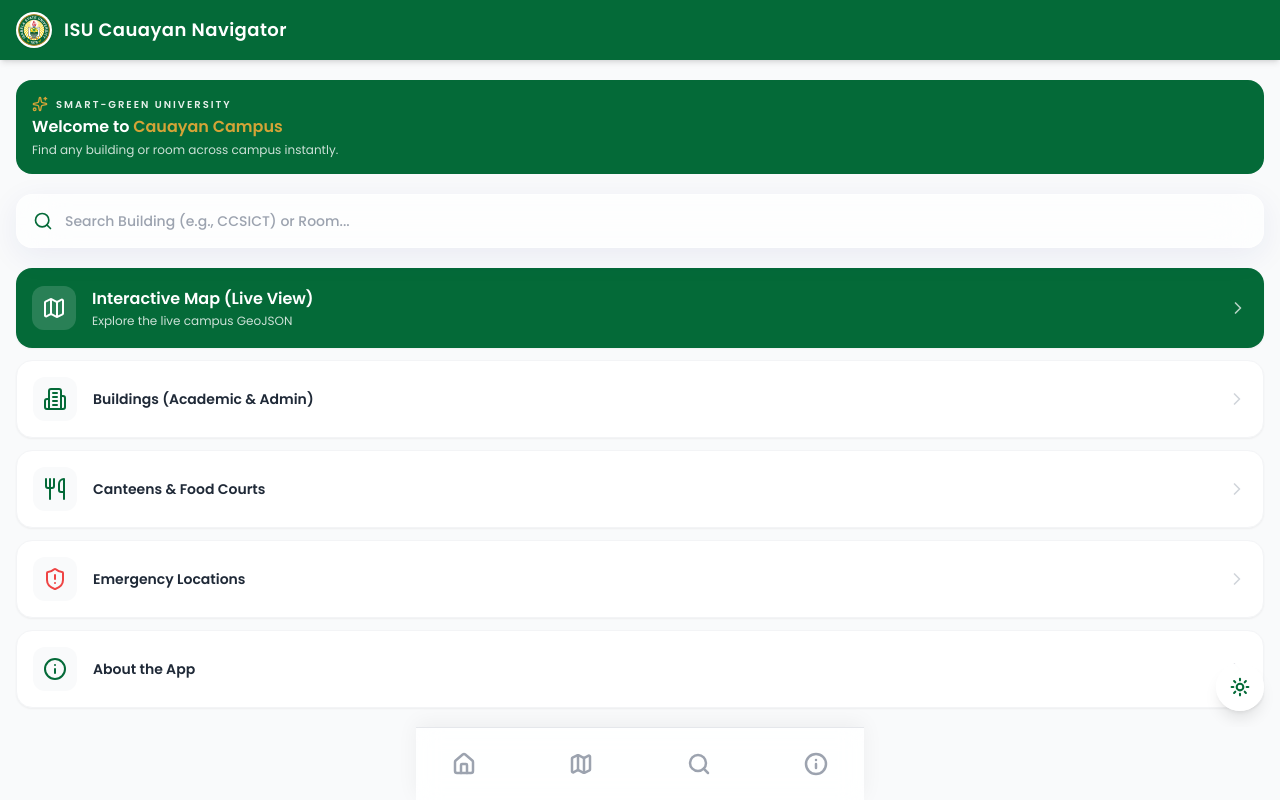
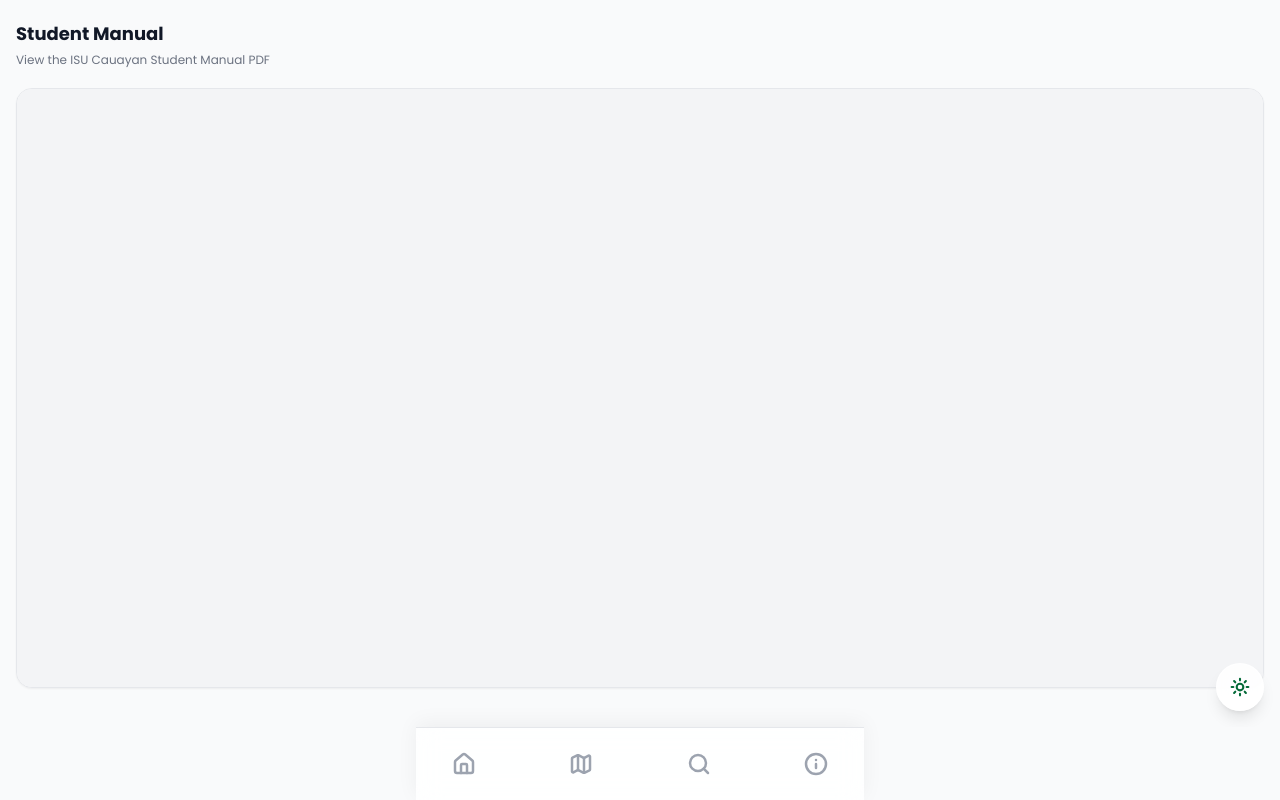
Before and after one commit to PlayaMannyB/ISU-Cauayan-Navigator, a React (Vite) app: page /student-manual in a window 1280 px wide. Built offline with nearby package versions, Linux system fonts and the light colour scheme.

Commit message:
added Student Manual page and link in dashboard

```diff
--- a/src/App.tsx
+++ b/src/App.tsx
@@ -7,6 +7,7 @@
 import { Search } from './pages/Search';
 import { MapView } from './pages/MapView';
 import { About } from './pages/About';
+import { StudentManual } from './pages/StudentManual';
 function AppShell() {
   const location = useLocation();
   // Float toggle slightly higher when on the map so it doesn't overlap the detail panel handle
@@ -19,6 +20,7 @@
           <Route path="/search" element={<Search />} />
           <Route path="/map" element={<MapView />} />
           <Route path="/about" element={<About />} />
+          <Route path="/student-manual" element={<StudentManual />} />
           <Route path="*" element={<Dashboard />} />
         </Routes>
 
--- a/src/pages/Dashboard.tsx
+++ b/src/pages/Dashboard.tsx
@@ -38,10 +38,11 @@
     primary: false
   },
   {
-    title: 'Canteens & Food Courts',
-    icon: Utensils,
-    path: '/map',
-    primary: false
+    title: 'Student Manual',
+    icon: Info,
+    path: '/student-manual',
+    primary: false,
+    description: 'View the Student Manual PDF'
   },
   {
     title: 'Emergency Locations',
--- /dev/null
+++ b/src/pages/StudentManual.tsx
@@ -0,0 +1,24 @@
+import React from 'react';
+
+export function StudentManual() {
+  return (
+    <div className="flex flex-col h-full bg-gray-50 dark:bg-isu-charcoal">
+      <div className="px-4 py-5">
+        <h1 className="text-lg font-bold text-gray-900 dark:text-white">Student Manual</h1>
+        <p className="text-xs text-gray-500 dark:text-gray-400 mt-1">
+          View the ISU Cauayan Student Manual PDF
+        </p>
+      </div>
+
+      <div className="flex-1 px-4 pb-5">
+        <div className="w-full h-[75vh] rounded-2xl overflow-hidden shadow-sm border border-gray-200 dark:border-white/10 bg-white dark:bg-isu-charcoal-light">
+          <iframe
+            title="Student Manual"
+            src="/Student-Manual.pdf"
+            className="w-full h-full"
+          />
+        </div>
+      </div>
+    </div>
+  );
+}
```
